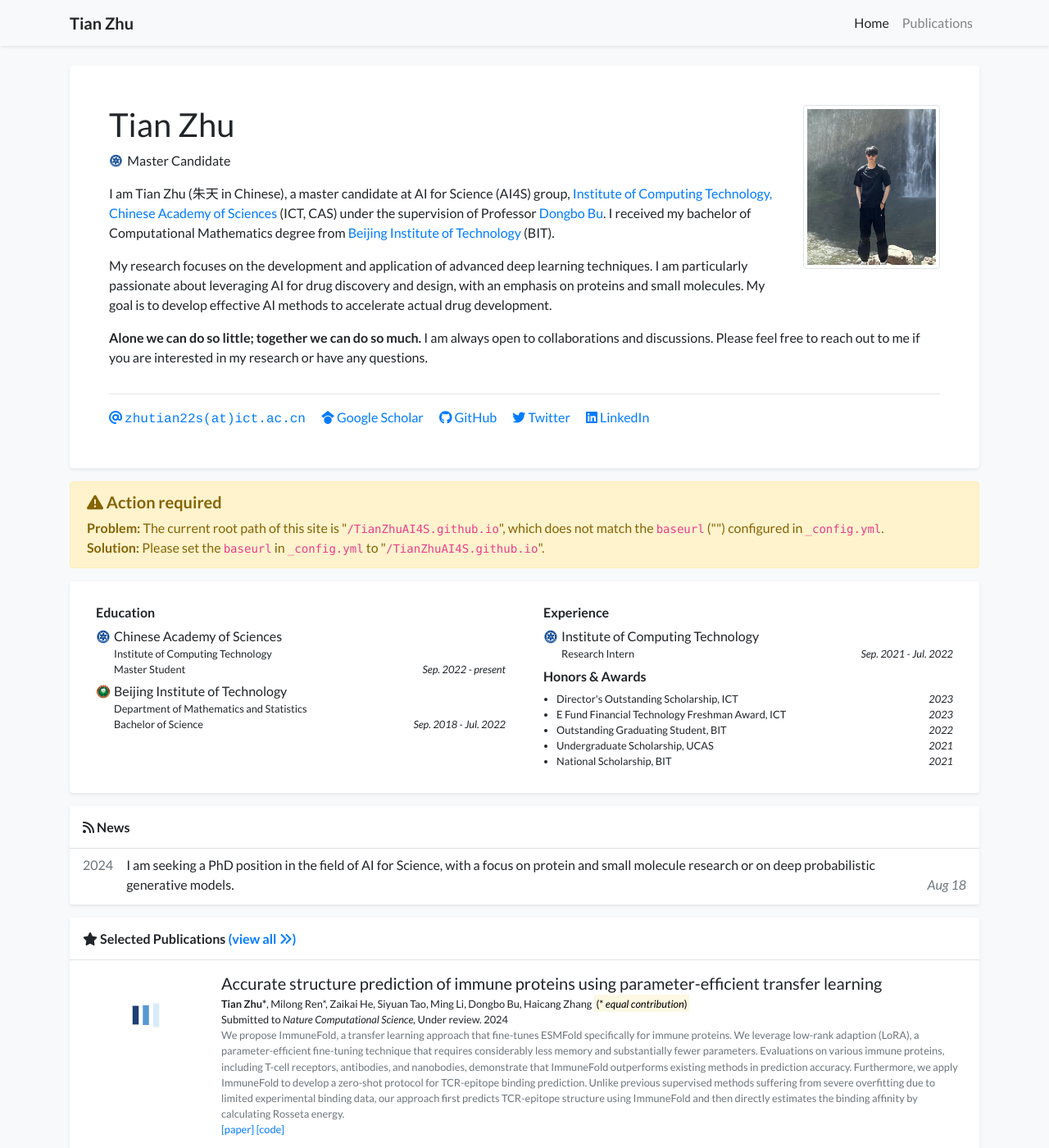
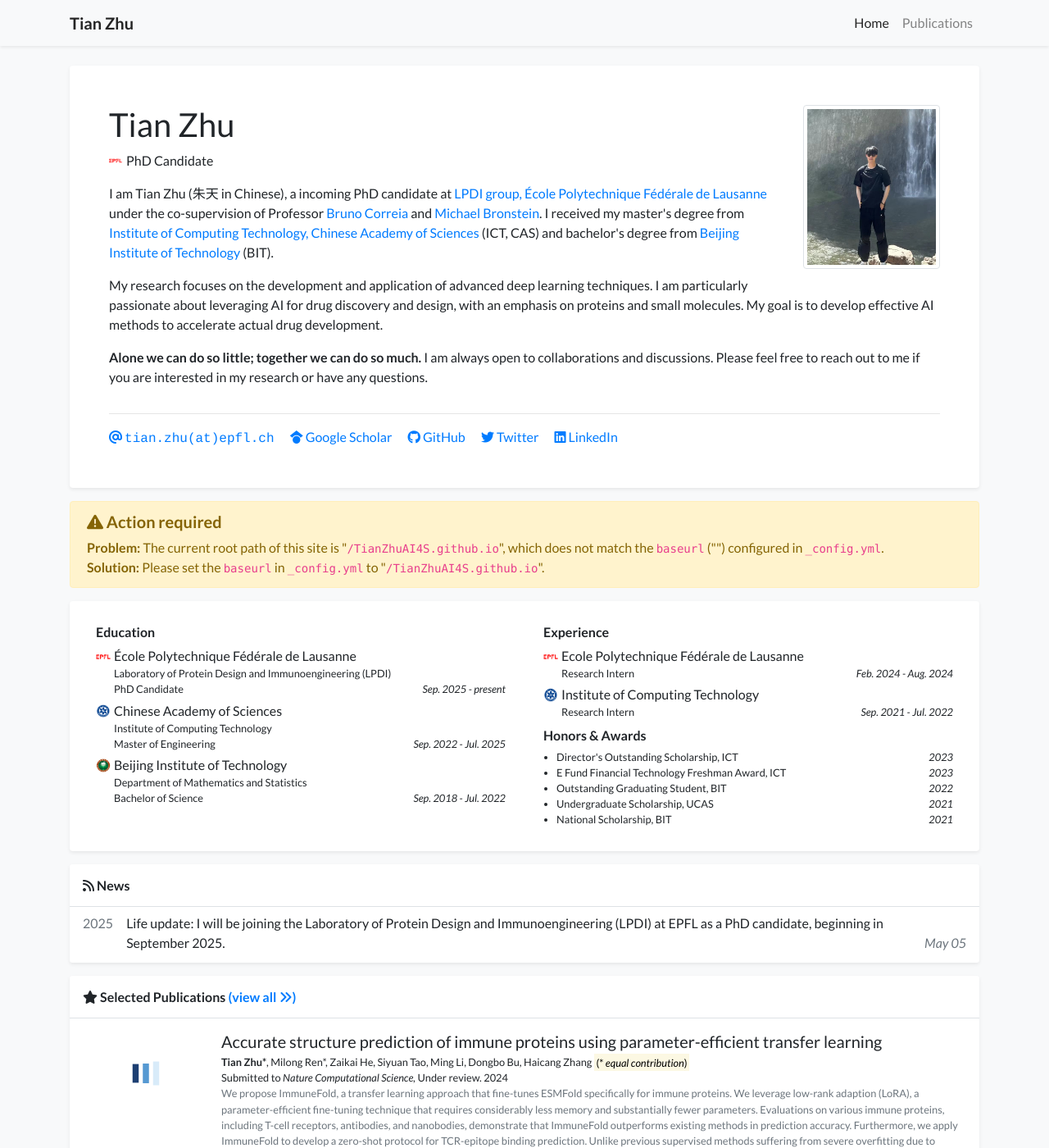
Before and after one commit to TianZhuAI4S/TianZhuAI4S.github.io, a Jekyll site: the page built from index.html, in a window 1280 px wide and 1400 px high. Shown: the whole window at 82% size. Built offline with Jekyll 4.4.1, drawn with Linux system fonts in a browser that asks for light colours; nearby versions of some CDN libraries; a style sheet for code colours, icons or effects is not loaded.

Commit message:
Update my phd career

```diff
--- a/_data/profile.yml
+++ b/_data/profile.yml
@@ -3,12 +3,13 @@
 navbar_name: "Tian Zhu"
 
 positions:
-- logo: /assets/images/badges/UCAS_logo.png  # Logo is optional
-  name: Master Candidate
+- logo: /assets/images/badges/EPFL_logo.png  # Logo is optional
+  name: PhD Candidate
 # - name: Position 2 without logo
 
 
-email: "zhutian22s@ict.ac.cn"
+# email: "zhutian22s@ict.ac.cn"
+email: "tian.zhu@epfl.ch"
 # cv_link: link-to-your-cv-file
 gscholar: rLxdI10AAAAJ  # This is an example, replace it with your own Google Scholar ID
 github: EureKaZhu
@@ -22,8 +23,7 @@
 short_bio_text_justify: false
 short_bio: >-
   <p>
-    I am Tian Zhu (朱天 in Chinese), a master candidate at AI for Science (AI4S) group, <a href="http://www.ict.cas.cn" target="_blank">Institute of Computing Technology, Chinese Academy of Sciences</a> (ICT, CAS) under the supervision of Professor <a href="https://people.ucas.ac.cn/~dbu" target="_blank">Dongbo Bu</a>. I received my bachelor of Computational Mathematics degree from <a href="https://english.bit.edu.cn" target="_blank">Beijing Institute of Technology</a> (BIT).
-
+    I am Tian Zhu (朱天 in Chinese), a incoming PhD candidate at <a href="https://www.epfl.ch/labs/lpdi" target="_blank">LPDI group, École Polytechnique Fédérale de Lausanne</a> under the co-supervision of Professor <a href="https://scholar.google.ch/citations?user=Va246xYAAAAJ&hl=en" target="_blank">Bruno Correia</a> and <a href="https://www.cs.ox.ac.uk/people/michael.bronstein/" target="_blank">Michael Bronstein</a>. I received my master's degree from <a href="http://www.ict.cas.cn" target="_blank">Institute of Computing Technology, Chinese Academy of Sciences</a> (ICT, CAS) and bachelor's degree from <a href="https://english.bit.edu.cn" target="_blank">Beijing Institute of Technology</a> (BIT).
   </p>
   <p>
     My research focuses on the development and application of advanced deep learning techniques. I am particularly passionate about leveraging AI for drug discovery and design, with an emphasis on proteins and small molecules. My goal is to develop effective AI methods to accelerate actual drug development.
@@ -37,12 +37,18 @@
 #   Photo by Manja Vitolic on Unsplash (this caption is optional, comment it out to disable).
 
 education:
+- name: École Polytechnique Fédérale de Lausanne
+  logo: /assets/images/badges/EPFL_logo.png
+  position: >-
+    Laboratory of Protein Design and Immunoengineering (LPDI) <br>
+    PhD Candidate
+  date: Sep. 2025 - present
 - name: Chinese Academy of Sciences
   logo: /assets/images/badges/UCAS_logo.png
   position: >-
     Institute of Computing Technology <br>
-    Master Student
-  date: Sep. 2022 - present
+    Master of Engineering
+  date: Sep. 2022 - Jul. 2025
 - name: Beijing Institute of Technology
   logo: /assets/images/badges/BIT_logo.png
   position: >-
@@ -51,6 +57,10 @@
   date: Sep. 2018 - Jul. 2022
 
 experience:
+- name: Ecole Polytechnique Fédérale de Lausanne
+  logo: /assets/images/badges/EPFL_logo.png
+  position: Research Intern
+  date: Feb. 2024 - Aug. 2024
 - name: Institute of Computing Technology
   logo: /assets/images/badges/UCAS_logo.png
   position: Research Intern
```
Also changed, not shown: _news/2024-news1.md (deleted, +0 -4 lines), _news/2025-news1.md (added, +4 -0 lines), assets/images/badges/EPFL_logo.png (added).
